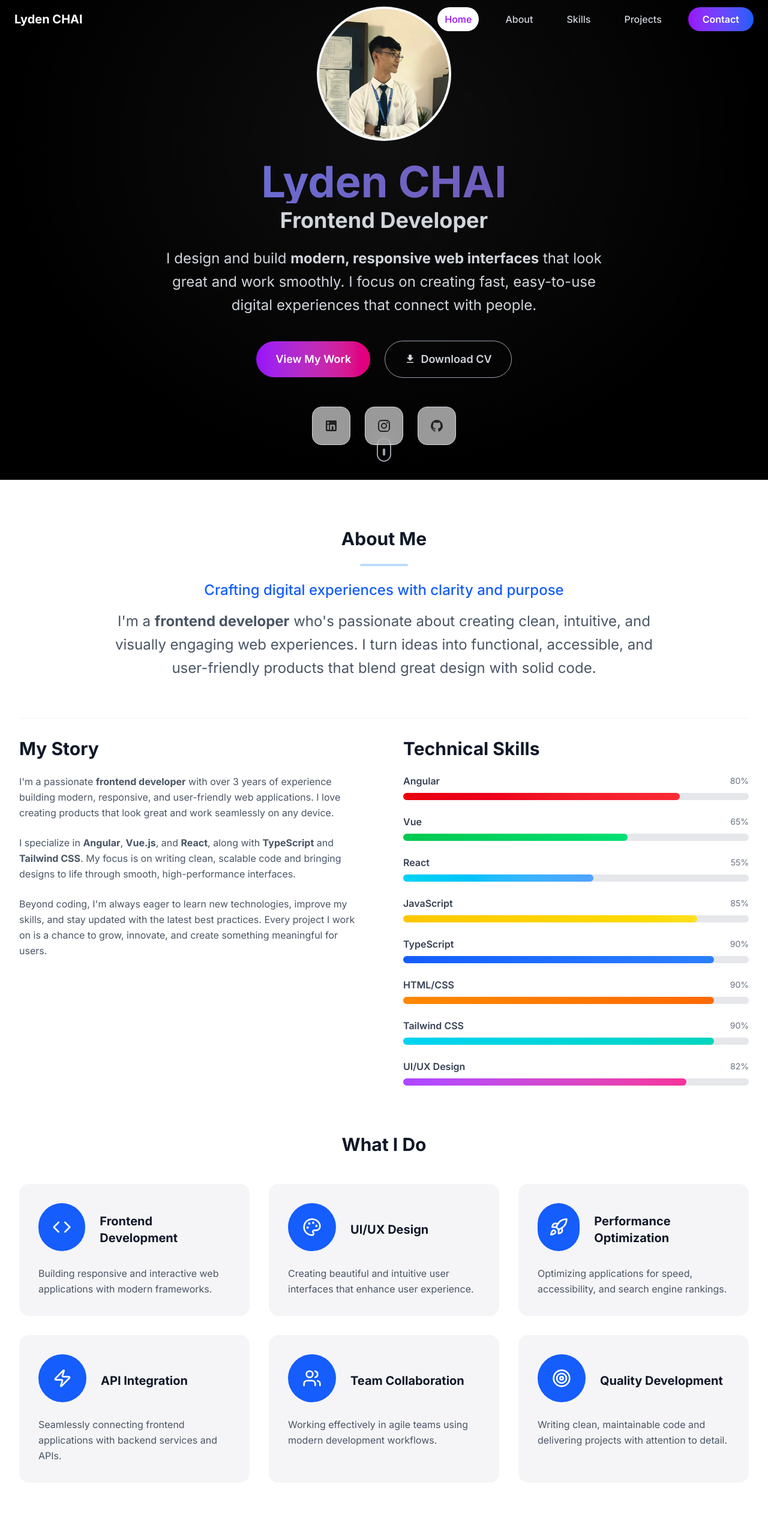
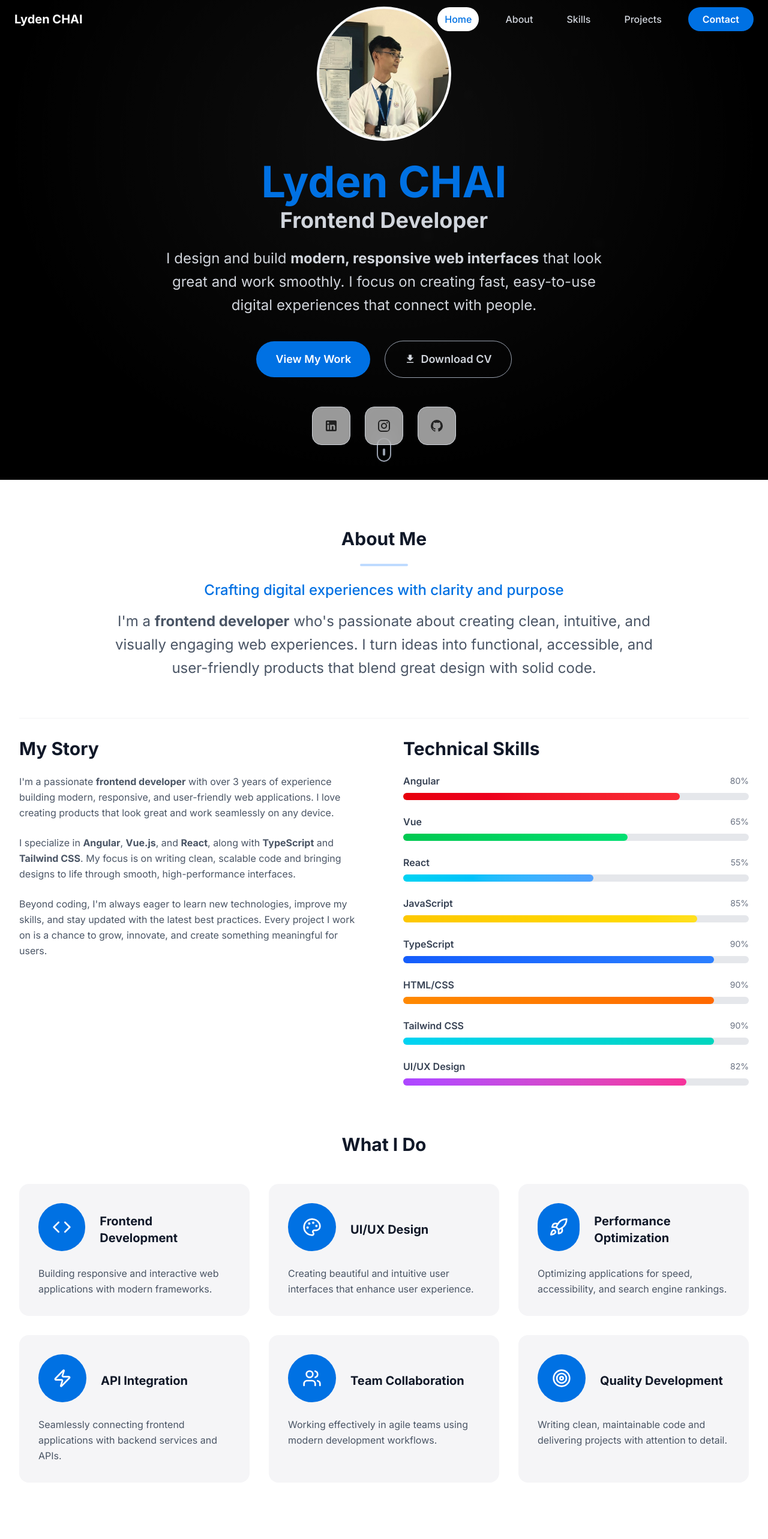
Before and after one commit to lydenchai/lyden-portfolio, a React (Vite) app: page / in a window 1280 px wide. Shown: the top 2566 px of the page at 60% size. Built offline with nearby package versions, Linux system fonts and the light colour scheme.

Commit message:
improve UI

```diff
--- a/src/components/About.tsx
+++ b/src/components/About.tsx
@@ -67,7 +67,7 @@ const About = () => {
             About Me
           </h3>
           <div className="w-20 h-1 mx-auto bg-blue-200 rounded-full mb-6" />
-          <div className="text-sm sm:text-base md:text-lg lg:text-xl xl:text-2xl text-blue-600 font-medium mb-4">
+          <div className="text-sm sm:text-base md:text-lg lg:text-xl xl:text-2xl text-[#0071e3] font-medium mb-4">
             Crafting digital experiences with clarity and purpose
           </div>
           <p className="text-sm sm:text-base md:text-lg lg:text-xl xl:text-2xl text-gray-600 max-w-4xl mx-auto leading-relaxed">
@@ -178,7 +178,7 @@ const About = () => {
                 className="p-6 sm:p-8 rounded-xl sm:rounded-2xl bg-[#f5f5f7]"
               >
                 <div className="flex items-center gap-4 sm:gap-6">
-                  <div className="w-12 h-12 sm:w-16 sm:h-16 lg:w-20 lg:h-20 bg-blue-600 rounded-full flex items-center justify-center mb-4 sm:mb-6">
+                  <div className="w-12 h-12 sm:w-16 sm:h-16 lg:w-20 lg:h-20 bg-[#0071e3] rounded-full flex items-center justify-center mb-4 sm:mb-6">
                     <Icon
                       size={20}
                       className="sm:w-6 sm:h-6 lg:w-8 lg:h-8 text-white"
--- a/src/components/BackToTop.tsx
+++ b/src/components/BackToTop.tsx
@@ -55,7 +55,7 @@ const BackToTop = () => {
           }}
           whileTap={{ scale: 0.95 }}
           onClick={scrollToTop}
-          className="fixed bottom-4 right-4 sm:bottom-6 sm:right-6 lg:bottom-8 lg:right-8 z-50 p-3 sm:p-4 bg-gradient-to-r from-purple-600 to-blue-600 text-white rounded-full shadow-lg hover:shadow-xl transition-all duration-300 group back-to-top-pulse cursor-pointer"
+          className="fixed bottom-4 right-4 sm:bottom-6 sm:right-6 lg:bottom-8 lg:right-8 z-50 p-3 sm:p-4 bg-[#0071e3] text-white rounded-full shadow-lg hover:shadow-xl transition-all duration-200 group back-to-top-pulse cursor-pointer"
           aria-label="Back to top"
           title="Back to top"
         >
@@ -68,7 +68,7 @@ const BackToTop = () => {
 
           {/* Animated background ring */}
           <motion.div
-            className="absolute inset-0 rounded-full bg-gradient-to-r from-purple-600 to-blue-600 opacity-0 group-hover:opacity-20"
+            className="absolute inset-0 rounded-full bg-[#0071e3] opacity-0 group-hover:opacity-20"
             initial={false}
             whileHover={{
               scale: [1, 1.2, 1],
--- a/src/components/Contact.tsx
+++ b/src/components/Contact.tsx
@@ -386,7 +386,7 @@ const Contact = () => {
                 className={`w-full text-white px-6 py-3 sm:px-8 sm:py-4 rounded-lg font-semibold transition-all duration-300 flex items-center justify-center gap-2 text-sm sm:text-base ${
                   isSubmitting
                     ? "bg-gray-600 cursor-not-allowed"
-                    : "bg-blue-600 hover:shadow-lg hover:shadow-blue-500/25 cursor-pointer"
+                    : "bg-[#0071e3] hover:shadow-lg hover:shadow-blue-500/25 cursor-pointer"
                 }`}
               >
                 {isSubmitting ? (
--- a/src/components/Hero.tsx
+++ b/src/components/Hero.tsx
@@ -72,7 +72,7 @@ const Hero = () => {
             animate={{ opacity: 1, scale: 1 }}
             transition={{ delay: 0.3, duration: 0.8 }}
           >
-            <span className="text-3xl sm:text-4xl md:text-5xl lg:text-6xl xl:text-7xl text-gradient mb-2">
+            <span className="text-3xl sm:text-4xl md:text-5xl lg:text-6xl xl:text-7xl text-[#0071e3] mb-2">
               Lyden CHAI
             </span>
             <span className="text-gray-300 text-lg sm:text-xl md:text-2xl lg:text-3xl xl:text-4xl">
@@ -104,7 +104,7 @@ const Hero = () => {
                   behavior: "smooth",
                 });
               }}
-              className="cursor-pointer w-full sm:w-auto bg-gradient-to-r from-purple-600 to-pink-600 text-white px-6 sm:px-8 py-3 sm:py-4 rounded-full text-sm sm:text-base lg:text-lg font-semibold hover:shadow-lg hover:shadow-purple-500/25 transition-all duration-300"
+              className="cursor-pointer w-full sm:w-auto bg-gradient-to-r bg-[#0071e3] text-white px-6 sm:px-8 py-3 sm:py-4 rounded-full text-sm sm:text-base lg:text-lg font-semibold hover:shadow-lg hover:shadow-purple-500/25 transition-all duration-300"
               whileHover={{ scale: 1.05 }}
               whileTap={{ scale: 0.95 }}
             >
--- a/src/components/Navbar.tsx
+++ b/src/components/Navbar.tsx
@@ -109,9 +109,9 @@ const Navbar = () => {
                   href={item.href}
                   className={`relative font-medium transition-all duration-300 px-2 py-1 lg:px-3 lg:py-2 text-sm lg:text-base ${
                     isActive
-                      ? "text-purple-600 bg-white backdrop-blur-md rounded-full"
+                      ? "text-[#0071e3] bg-white backdrop-blur-md rounded-full"
                       : scrolled
-                      ? "text-gray-700 hover:text-purple-600 hover:bg-purple-50/50 rounded-full"
+                      ? "text-gray-700 hover:text-[#0071e3] hover:bg-purple-50/50 rounded-full"
                       : "text-gray-300 hover:text-white hover:bg-white/10 rounded-full"
                   }`}
                   initial={{ opacity: 0, y: -20 }}
@@ -127,7 +127,7 @@ const Navbar = () => {
                   {/* Active indicator */}
                   {isActive && (
                     <motion.div
-                      className="from-indigo-900 to-blue-800 bg-purple-50/50 rounded-full"
+                      className="bg-[#0071e3] rounded-full"
                       layoutId="activeIndicator"
                       initial={{ scale: 0 }}
                       animate={{ scale: 1 }}
@@ -138,7 +138,7 @@ const Navbar = () => {
               );
             })}
             <motion.button
-              className="bg-gradient-to-r from-purple-600 to-blue-600 text-white px-4 py-1.5 lg:px-6 lg:py-2 rounded-full font-semibold hover:shadow-lg hover:shadow-purple-500/25 transition-all duration-300 text-sm lg:text-base cursor-pointer"
+              className="bg-[#0071e3] text-white px-4 py-1.5 lg:px-6 lg:py-2 rounded-full font-semibold hover:shadow-lg transition-all duration-300 text-sm lg:text-base cursor-pointer"
               whileHover={{ scale: 1.05 }}
               whileTap={{ scale: 0.95 }}
               onClick={() => handleNavClick("#contact")}
@@ -186,8 +186,8 @@ const Navbar = () => {
                     type="button"
                     className={`flex items-center justify-between py-2.5 sm:py-3 font-medium transition-colors duration-300 text-sm sm:text-base w-full text-left ${
                       isActive
-                        ? "text-purple-600"
-                        : "text-gray-700 hover:text-purple-600"
+                        ? "text-[#0071e3]"
+                        : "text-gray-700 hover:text-[#0071e3]"
                     }`}
                     initial={{ opacity: 0, x: -20 }}
                     animate={{ opacity: 1, x: 0 }}
@@ -197,7 +197,7 @@ const Navbar = () => {
                     <span>{item.name}</span>
                     {isActive && (
                       <motion.div
-                        className="w-2 h-2 bg-gradient-to-r from-indigo-900 to-blue-800 rounded-full"
+                        className="w-2 h-2 bg-[#0071e3] rounded-full"
                         initial={{ scale: 0 }}
                         animate={{ scale: 1 }}
                         transition={{ duration: 0.3 }}
@@ -207,7 +207,7 @@ const Navbar = () => {
                 );
               })}
               <motion.button
-                className="w-full mt-3 sm:mt-4 bg-gradient-to-r from-purple-600 to-blue-600 text-white py-2.5 sm:py-3 rounded-full font-semibold text-sm sm:text-base cursor-pointer"
+                className="w-full mt-3 sm:mt-4 bg-[#0071e3] text-white py-2.5 sm:py-3 rounded-full font-semibold text-sm sm:text-base cursor-pointer"
                 initial={{ opacity: 0, y: 20 }}
                 animate={{ opacity: 1, y: 0 }}
                 transition={{ delay: 0.4 }}
--- a/src/components/Projects.tsx
+++ b/src/components/Projects.tsx
@@ -8,6 +8,7 @@ import inspectionImg from "../../public/images/inspection.png";
 import hospitalImg from "../../public/images/hospital.png";
 import rehabilitationImg from "../../public/images/rehabilitation.png";
 import goAheadImg from "../../public/images/go-ahead.png";
+import pinkyImg from "../../public/images/pinky-clothing-shop.png";
 
 const Projects = () => {
   const projects = [
@@ -99,6 +100,17 @@ const Projects = () => {
         title: "School Management System",
       },
     },
+    {
+      id: 9,
+      title: "Pinky Clothing E-commerce Platform",
+      description:
+        "Feature-rich e-commerce solution for Pinky Clothing, offering seamless product browsing, secure checkout, and personalized shopping experiences.",
+      image: pinkyImg,
+      featured: false,
+      details: {
+        title: "E-commerce Platform",
+      },
+    },
   ];
 
   const featuredProjects = projects.filter((project) => project.featured);
@@ -144,12 +156,12 @@ const Projects = () => {
                 viewport={{ once: true }}
                 transition={{ duration: 0.8, delay: index * 0.2 }}
                 whileHover={{ y: -10 }}
-                className="bg-white rounded-2xl overflow-hidden duration-300"
+                className="bg-white rounded-2xl overflow-hidden duration-200"
               >
                 <div className="relative overflow-hidden">
                   <img
                     src={project.image}
-                    className="w-full h-48 sm:h-56 lg:h-64 object-cover transition-transform duration-300 hover:scale-110"
+                    className="w-full h-48 sm:h-56 lg:h-64 object-cover transition-transform duration-200 hover:scale-110"
                     onError={(e) => {
                       const target = e.target as HTMLImageElement;
                       target.src = `https://via.placeholder.com/800x400/6366f1/ffffff?text=${encodeURIComponent(
@@ -157,9 +169,7 @@ const Projects = () => {
                       )}`;
                     }}
                   />
-                  <div className="absolute inset-0 bg-gradient-to-t from-black/50 to-transparent" />
                 </div>
-
                 <div className="p-4 sm:p-6 lg:p-8">
                   <h4 className="text-xl sm:text-2xl font-bold text-gray-900 mb-3 sm:mb-4">
                     {project.title}
@@ -193,12 +203,12 @@ const Projects = () => {
                 viewport={{ once: true }}
                 transition={{ duration: 0.8, delay: index * 0.2 }}
                 whileHover={{ y: -10 }}
-                className="bg-white rounded-2xl overflow-hidden shadow-lg hover:shadow-xl transition-shadow duration-300"
+                className="bg-white rounded-2xl overflow-hidden shadow-lg hover:shadow-xl transition-shadow duration-200"
               >
                 <div className="relative overflow-hidden">
                   <img
                     src={project.image}
-                    className="w-full h-48 sm:h-56 lg:h-64 object-cover transition-transform duration-300 hover:scale-110"
+                    className="w-full h-48 sm:h-56 lg:h-64 object-cover transition-transform duration-200 hover:scale-110"
                     onError={(e) => {
                       const target = e.target as HTMLImageElement;
                       target.src = `https://via.placeholder.com/800x400/6366f1/ffffff?text=${encodeURIComponent(
@@ -206,7 +216,6 @@ const Projects = () => {
                       )}`;
                     }}
                   />
-                  <div className="absolute inset-0 bg-gradient-to-t from-black/50 to-transparent" />
                 </div>
 
                 <div className="p-4 sm:p-6 lg:p-8">
--- a/src/components/Skills.tsx
+++ b/src/components/Skills.tsx
@@ -105,7 +105,7 @@ const Skills = () => {
                 scale: 1.05,
                 boxShadow: `0 20px 40px ${skill.color}20`,
               }}
-              className="group relative bg-[#f7f9fb] rounded-xl sm:rounded-2xl p-4 sm:p-6"
+              className="group relative bg-[#f5f5f7] rounded-xl sm:rounded-2xl p-4 sm:p-6"
             >
               {/* Gradient background on hover */}
               <div
@@ -151,8 +151,8 @@ const Skills = () => {
               </div>
 
               {/* Decorative elements */}
-              <div className="absolute top-4 right-4 w-2 h-2 rounded-full bg-gradient-to-r from-purple-400 to-pink-400 opacity-0 group-hover:opacity-100 transition-opacity duration-300" />
-              <div className="absolute bottom-4 left-4 w-1 h-1 rounded-full bg-gradient-to-r from-blue-400 to-cyan-400 opacity-0 group-hover:opacity-100 transition-opacity duration-300" />
+              {/* <div className="absolute top-4 right-4 w-2 h-2 rounded-full bg-gradient-to-r from-purple-400 to-pink-400 opacity-0 group-hover:opacity-100 transition-opacity duration-300" />
+              <div className="absolute bottom-4 left-4 w-1 h-1 rounded-full bg-gradient-to-r from-blue-400 to-cyan-400 opacity-0 group-hover:opacity-100 transition-opacity duration-300" /> */}
             </motion.div>
           ))}
         </div>
```
Also changed, not shown: 1 other file (tests, documents, lock files or other folders).
